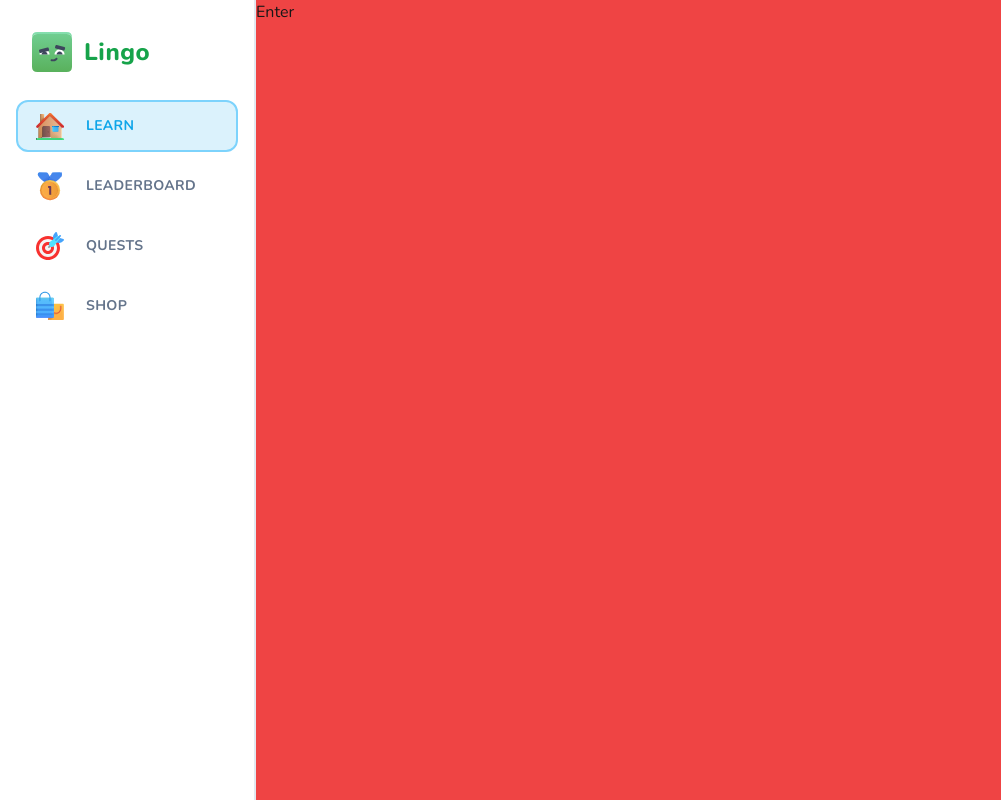
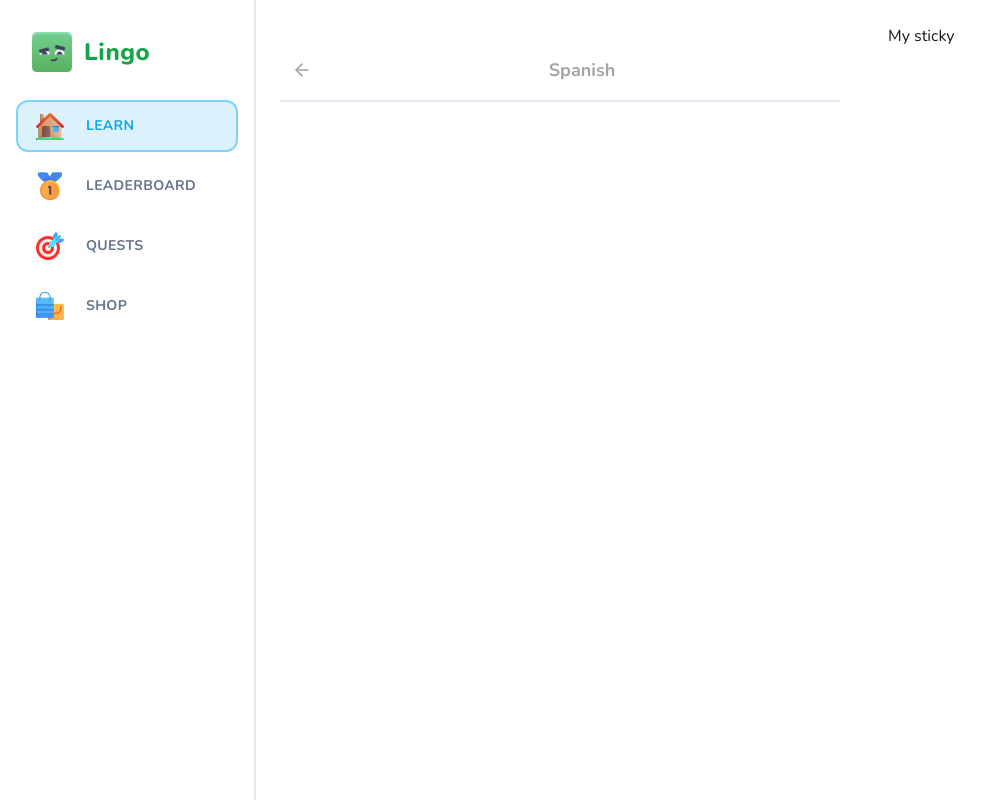
Before and after one commit to zhale-el/lingo-nextjs, a Next.js app: page /learn in a window 1280 px wide. Shown: the whole page, without its empty margins (0-1001 px from the left). Built offline with nearby package versions, Linux system fonts and the light colour scheme.

Commit message:
add feedwrapper and header

```diff
--- a/app/(main)/layout.tsx
+++ b/app/(main)/layout.tsx
@@ -12,7 +12,7 @@
       <Sidebar className="hidden lg:flex" />
 
       <main className="lg:pl-[256px] h-full pt-[50px] lg:pt-0">
-        <div className="bg-red-500 h-full">{children}</div>
+        <div className="max-w-[1056px] mx-auto pt-6 h-full">{children}</div>
       </main>
     </>
   );
--- /dev/null
+++ b/app/(main)/learn/header.tsx
@@ -0,0 +1,26 @@
+import Link from "next/link";
+
+import { ArrowLeft } from "lucide-react";
+
+import { Button } from "@/components/ui/button";
+
+type Props = {
+  title: string;
+};
+
+export const Header = ({ title }: Props) => {
+  return (
+    <div
+      className="sticky top-0 bg-white pb-3 lg:pt-[28px] flex items-center justify-between
+   border-b-2 mb-5 text-neutral-400 lg:z-50"
+    >
+      <Link href="/courses">
+        <Button variant="ghost" size="sm">
+          <ArrowLeft className="h-5 w-5 stroke-2 text-stone-400" />
+        </Button>
+      </Link>
+      <h1 className="font-bold text-lg">{title}</h1>
+      <div />
+    </div>
+  );
+};
--- a/app/(main)/learn/page.tsx
+++ b/app/(main)/learn/page.tsx
@@ -1,5 +1,17 @@
+import { FeedWrapper } from "@/components/feed-wrapper";
+import { StickyWrapper } from "@/components/sticky-wrapper";
+import { Header } from "./header";
+
 const LearnPage = () => {
-  return <div>Enter</div>;
+  return (
+    <div className="flex flex-row-reverse gap-[48px] px-6">
+      <StickyWrapper>My sticky</StickyWrapper>
+
+      <FeedWrapper>
+        <Header title="Spanish" />
+      </FeedWrapper>
+    </div>
+  );
 };
 
 export default LearnPage;
--- /dev/null
+++ b/components/feed-wrapper.tsx
@@ -0,0 +1,7 @@
+type Props = {
+  children: React.ReactNode;
+};
+
+export const FeedWrapper = ({ children }: Props) => {
+  return <div className="flex-1 relative top-0 pb-10">{children}</div>;
+};
--- /dev/null
+++ b/components/sticky-wrapper.tsx
@@ -0,0 +1,13 @@
+type Props = {
+  children: React.ReactNode;
+};
+
+export const StickyWrapper = ({ children }: Props) => {
+  return (
+    <div className="hidden lg:block w-[368px] sticky self-end bottom-6">
+      <div className="min-h-[calc(100vh-48px)] sticky top-6 flex flex-col gap-y-4">
+        {children}
+      </div>
+    </div>
+  );
+};
```
